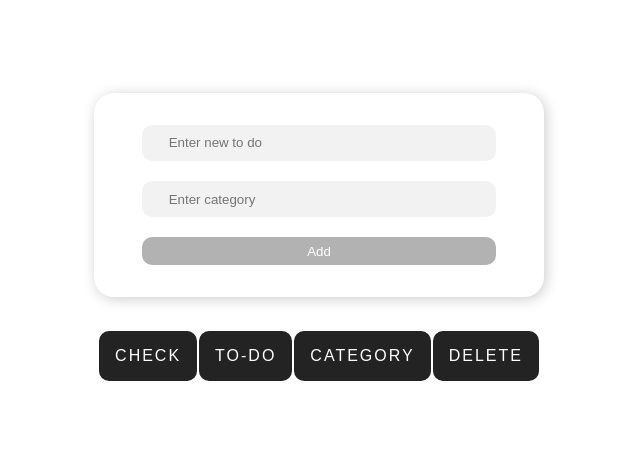
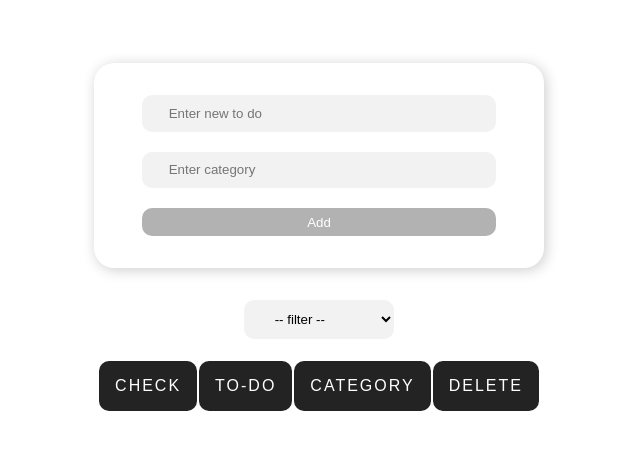
Before and after one commit to beinawair/toDoListApp, a plain HTML site: page index.html in a window 1280 px wide. Shown: the part 162-612 px from the top of the page, without its empty margins (321-961 px from the left). Drawn offline with Linux system fonts and the light colour scheme.

Commit message:
modify index, main css, and app js

```diff
--- a/assets/css/main.css
+++ b/assets/css/main.css
@@ -37,6 +37,15 @@ input {
     transition: all .5s ease;
 }
 
+select {
+    width: 100%;
+    padding: .8em 2em;
+    margin-bottom: 1.5em;
+    border-radius: 10px;
+    border: none;
+    background: rgb(242, 242, 242);
+    transition: all .5s ease;
+}
 
 button {
     padding: .5em 3em;
@@ -50,10 +59,17 @@ button {
 
 .table-container {
     display: flex;
+    flex-direction: column;
     justify-content: center;
     align-items: center;
     width: 100%;
     transition: all .5s ease;
+}
+
+.categoryFilter {
+    display: flex;
+    justify-content: flex-start;
+    width: 150px;
 }
 
 .title {
--- a/assets/js/app.js
+++ b/assets/js/app.js
@@ -6,7 +6,7 @@ function todoMain() {
 let inputElem,
     inputElem2,
     button,
-    ulElem;
+    filterEl;
 
     getElements();
     addListeners();
@@ -15,7 +15,7 @@ let inputElem,
     function getElements() {
         inputElem = document.getElementById('input1');
         inputElem2 = document.getElementById('input2');
-        ulElem = document.getElementsByTagName('ul')[0];
+        filterEl = document.getElementById('categoryFilter');
         button = document.getElementById('addBtn');
     }
 
--- a/index.html
+++ b/index.html
@@ -12,6 +12,7 @@
     <link rel="stylesheet" href="./assets/css/main.css">
 </head>
 <body>
+  <!-- input tasks -->
   <div class="container">
     <div class="data-input">
       <input type="text" id="input1" placeholder="Enter new to do" onkeyup="dataValidation()">
@@ -23,7 +24,13 @@
       <button id="addBtn" disabled>Add</button>
       <ul></ul>
     </div>
+    <!-- task list -->
     <div class="table-container">
+      <select class="categoryFilter" id="categoryFilter">
+        <option disabled selected>-- filter --</option>
+        <option value="personal">Personal</option>
+        <option value="work">Work</option>
+      </select>
       <table id="todo-table">
         <tr class="title">
           <td>CHECK</td>
```
